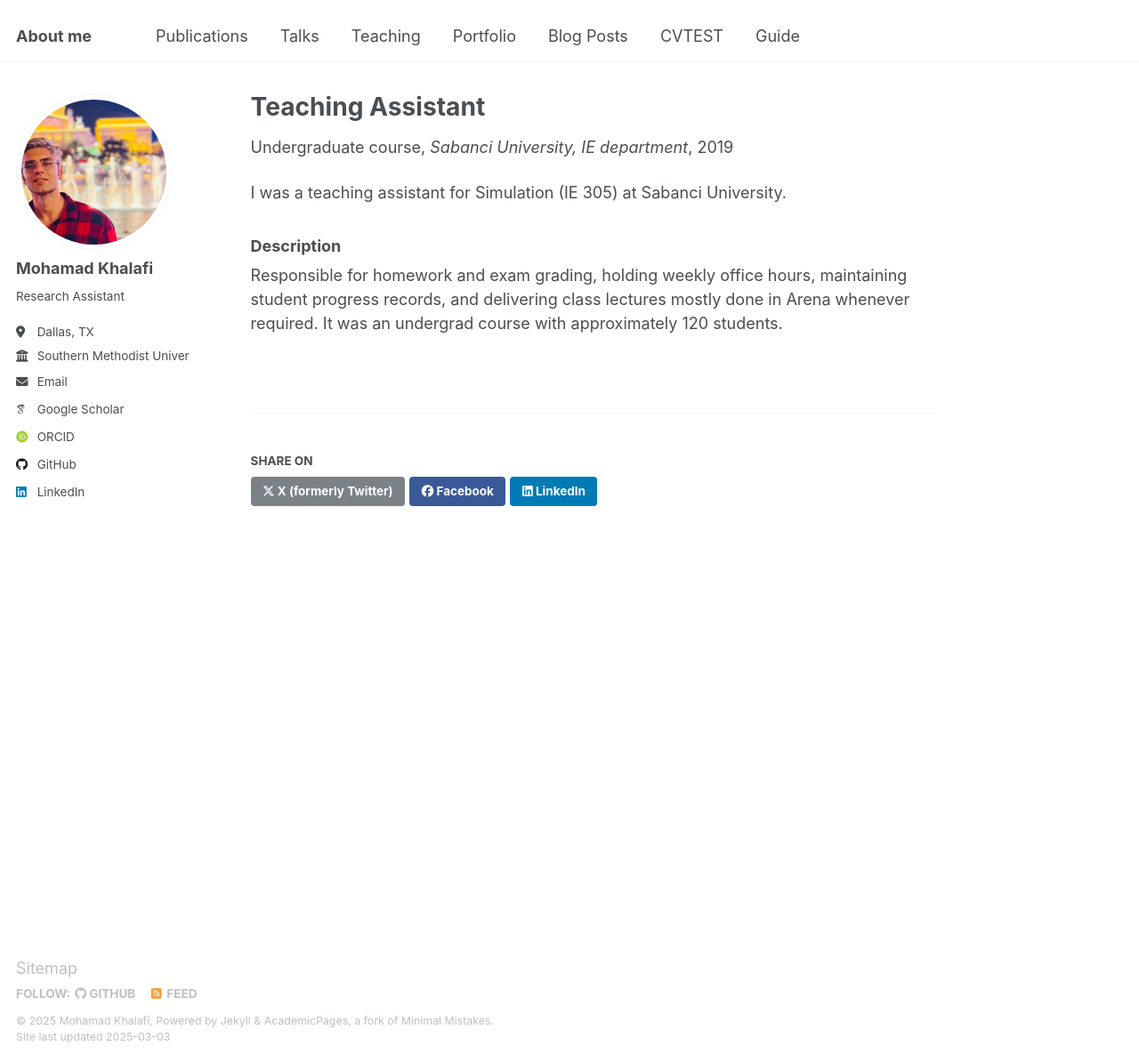
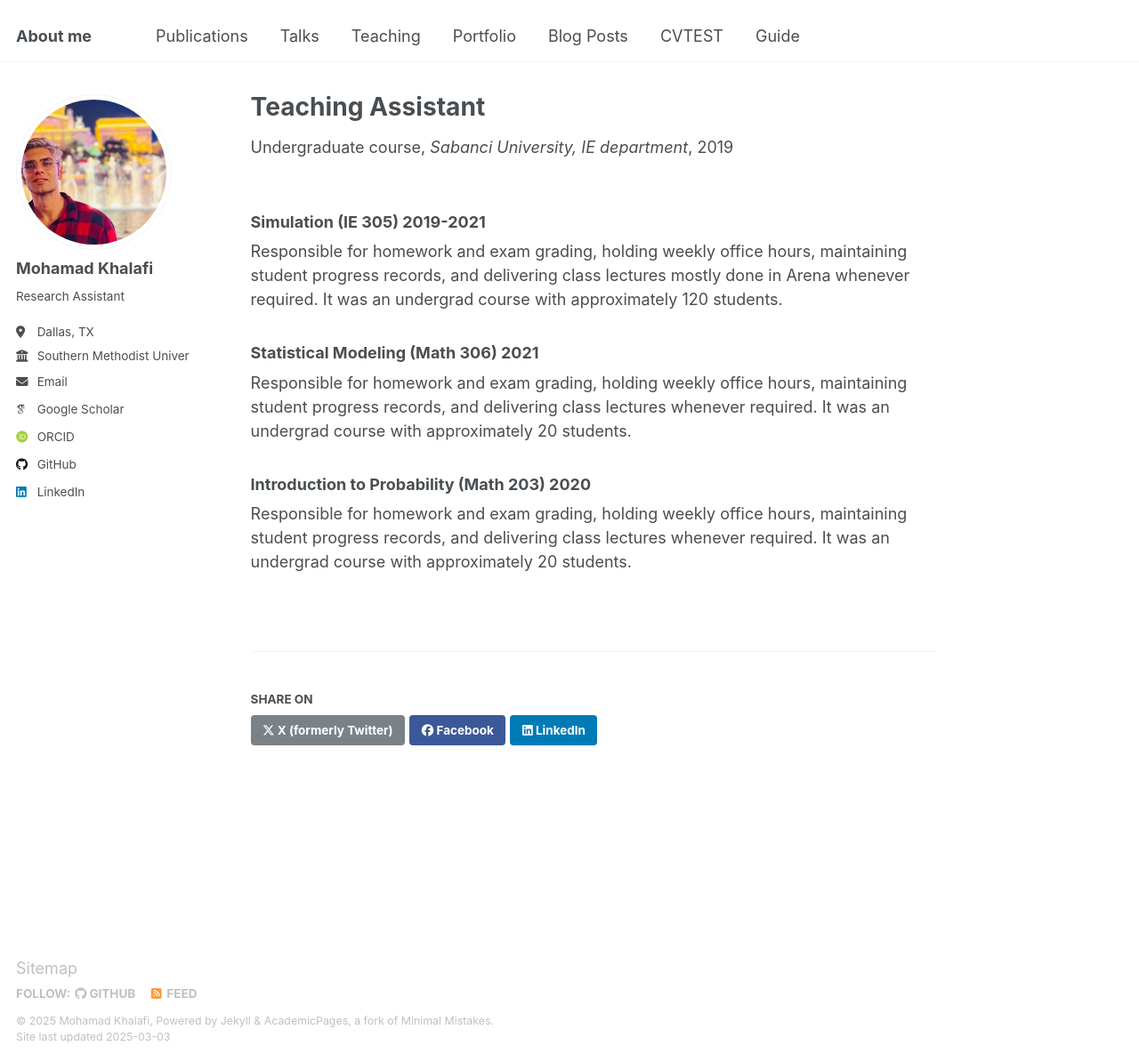
Before and after one commit to Mohammadkhf/mohammadkhf.github.io, a Jekyll site: the page built from _teaching/2014-spring-teaching-1.md, in a window 1280 px wide and 1194 px high. Shown: the whole window at 89% size. Built offline with Jekyll 4.4.1, drawn with Linux system fonts in a browser that asks for light colours; some web fonts are replaced.

Commit message:
Update 2014-spring-teaching-1.md

```diff
--- a/_teaching/2014-spring-teaching-1.md
+++ b/_teaching/2014-spring-teaching-1.md
@@ -7,8 +7,11 @@ venue: "Sabanci University, IE department"
 date: 2019-09-20
 location: "Istanbul, Turkey"
 ---
+### Simulation (IE 305) 2019-2021
+Responsible for homework and exam grading, holding weekly office hours, maintaining student progress records, and delivering class lectures mostly done in Arena whenever required. It was an undergrad course with approximately 120 students.
 
-I was a teaching assistant for Simulation (IE 305) at Sabanci University.
+### Statistical Modeling (Math 306) 2021
+Responsible for homework and exam grading, holding weekly office hours, maintaining student progress records, and delivering class lectures whenever required. It was an undergrad course with approximately 20 students.
 
-### Description
- Responsible for homework and exam grading, holding weekly office hours, maintaining student progress records, and delivering class lectures mostly done in Arena whenever required. It was an undergrad course with approximately 120 students.
+### Introduction to Probability (Math 203) 2020
+Responsible for homework and exam grading, holding weekly office hours, maintaining student progress records, and delivering class lectures whenever required. It was an undergrad course with approximately 20 students.
```
